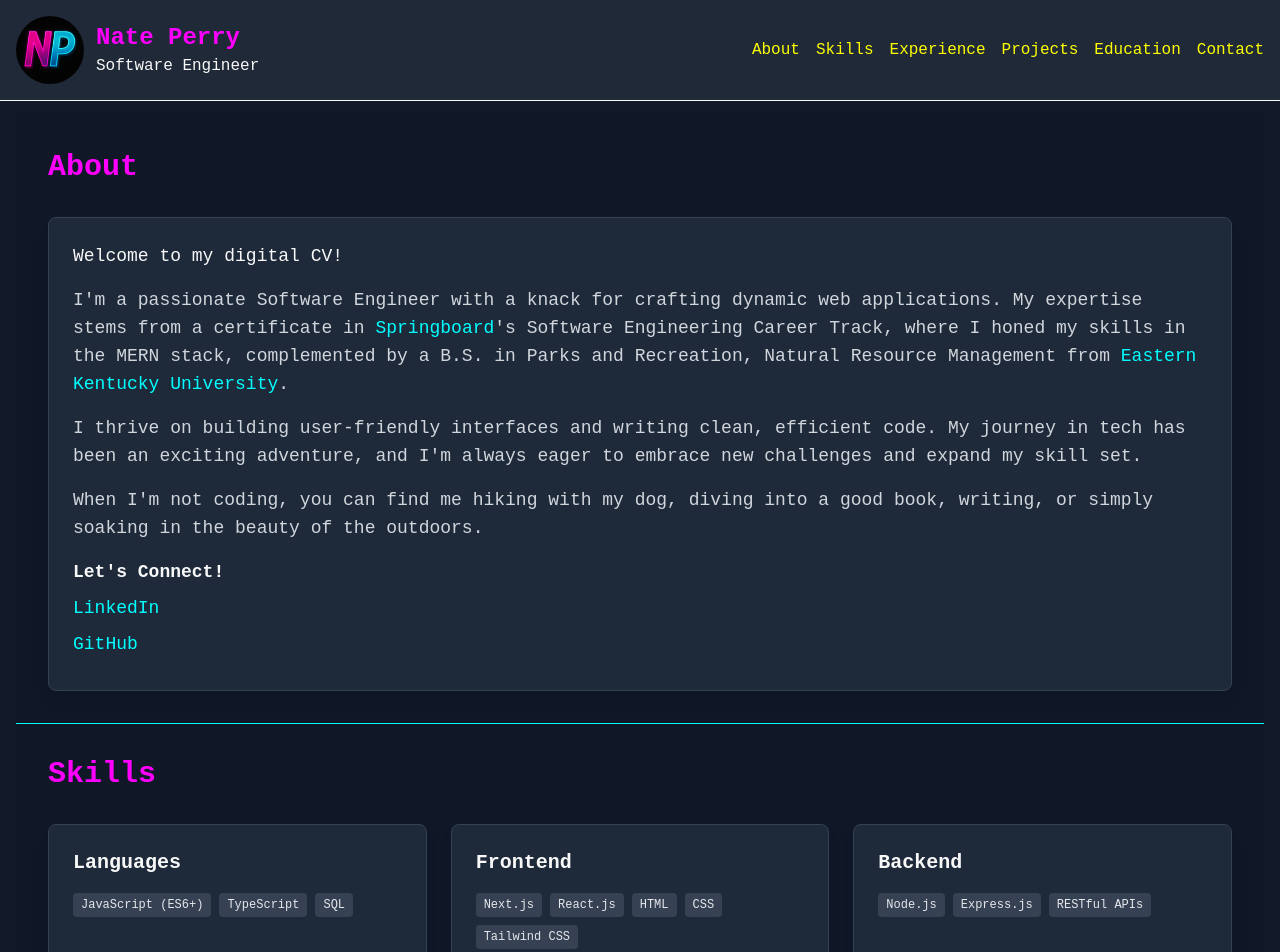
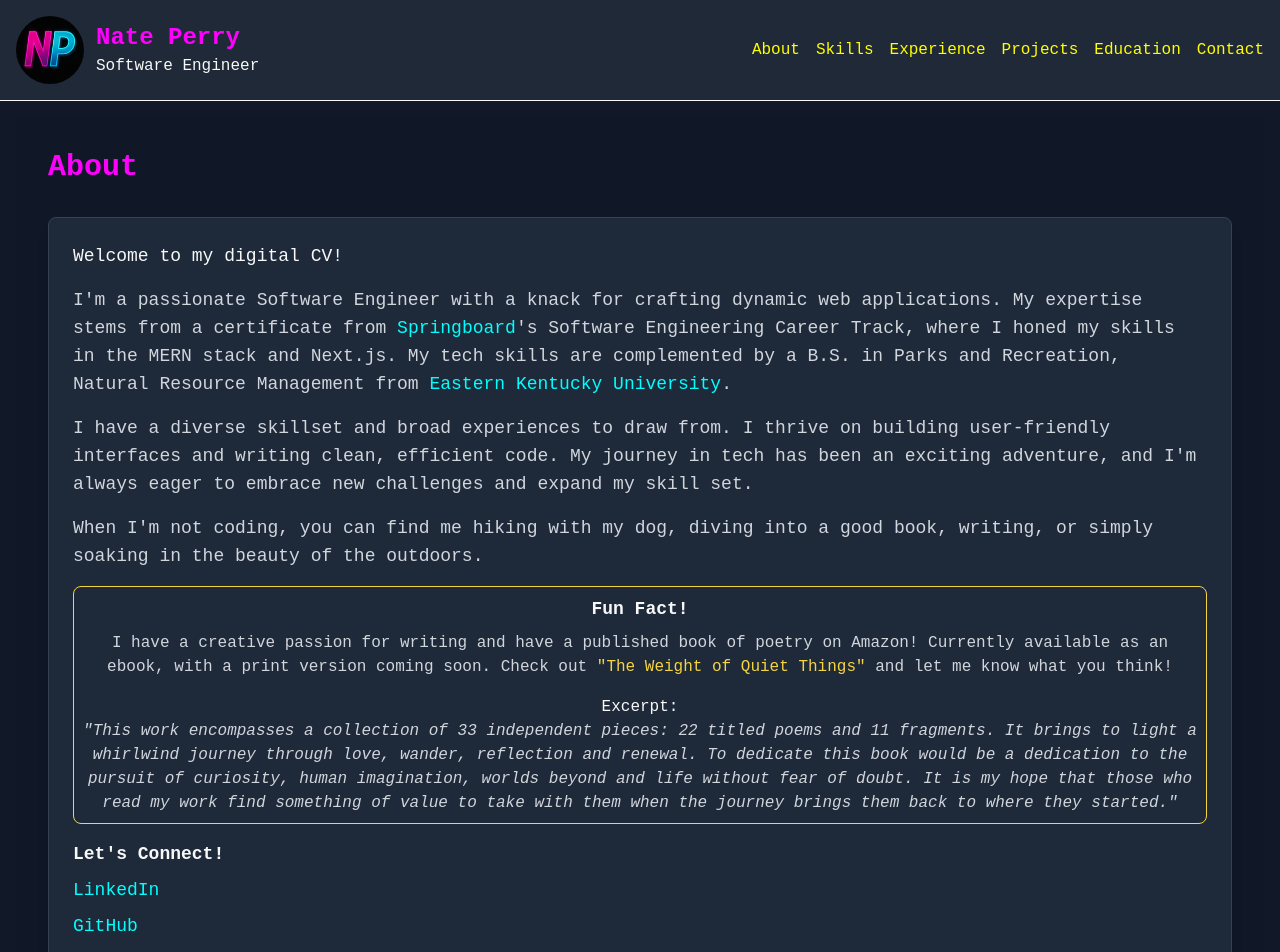
Before and after one commit to natep1123/Digital-CV, a Next.js app: page / in a window 1280 px wide. Shown: the top 952 px of the page. Built offline with nearby package versions, Linux system fonts and the light colour scheme.

Commit message:
Added redirect for Portfolio link, changed near grad to recent grad, and added fun fact to about section

```diff
--- a/src/components/About.jsx
+++ b/src/components/About.jsx
@@ -12,7 +12,7 @@ export default function About() {
           </p>
           <p className="text-gray-300 text-lg mb-4">
             I'm a passionate Software Engineer with a knack for crafting dynamic
-            web applications. My expertise stems from a certificate in{" "}
+            web applications. My expertise stems from a certificate from{" "}
             <a
               href="https://www.springboard.com/"
               target="_blank"
@@ -22,8 +22,8 @@ export default function About() {
               Springboard
             </a>
             's Software Engineering Career Track, where I honed my skills in the
-            MERN stack, complemented by a B.S. in Parks and Recreation, Natural
-            Resource Management from{" "}
+            MERN stack and Next.js. My tech skills are complemented by a B.S. in
+            Parks and Recreation, Natural Resource Management from{" "}
             <a
               href="https://www.eku.edu/"
               target="_blank"
@@ -35,7 +35,8 @@ export default function About() {
             .
           </p>
           <p className="text-gray-300 text-lg mb-4">
-            I thrive on building user-friendly interfaces and writing clean,
+            I have a diverse skillset and broad experiences to draw from. I
+            thrive on building user-friendly interfaces and writing clean,
             efficient code. My journey in tech has been an exciting adventure,
             and I'm always eager to embrace new challenges and expand my skill
             set.
@@ -45,6 +46,42 @@ export default function About() {
             a good book, writing, or simply soaking in the beauty of the
             outdoors.
           </p>
+
+          <div className="text-center border border-[#f5d442] rounded-lg p-2 mb-4">
+            <div className="mb-4">
+              <h3 className="text-lg font-semibold text-[#f8f8f8] mb-2">
+                Fun Fact!
+              </h3>
+              <p className="text-gray-300">
+                I have a creative passion for writing and have a published book
+                of poetry on Amazon! Currently available as an ebook, with a
+                print version coming soon. Check out{" "}
+                <a
+                  href="https://a.co/d/cBL5e5e"
+                  target="_blank"
+                  rel="noopener noreferrer"
+                  className="text-[#f5d442] hover:underline"
+                >
+                  "The Weight of Quiet Things"
+                </a>{" "}
+                and let me know what you think!
+              </p>
+            </div>
+            <div>
+              Excerpt:
+              <blockquote className="text-gray-300 italic">
+                "This work encompasses a collection of 33 independent pieces: 22
+                titled poems and 11 fragments. It brings to light a whirlwind
+                journey through love, wander, reflection and renewal. To
+                dedicate this book would be a dedication to the pursuit of
+                curiosity, human imagination, worlds beyond and life without
+                fear of doubt. It is my hope that those who read my work find
+                something of value to take with them when the journey brings
+                them back to where they started."
+              </blockquote>
+            </div>
+          </div>
+
           <div>
             <h3 className="text-lg font-semibold text-[#f8f8f8] mb-2">
               Let's Connect!
--- a/src/components/Experience.jsx
+++ b/src/components/Experience.jsx
@@ -8,7 +8,7 @@ export default function Experience() {
         <h2 className="text-3xl font-bold text-[#ff00ff] mb-8">Experience</h2>
         <div className="bg-gray-800 rounded-lg p-6 shadow-lg border border-gray-700">
           <p className="text-gray-300 text-lg mb-4">
-            As a near graduate from Springboard's Software Engineering Career
+            As a recent graduate from Springboard's Software Engineering Career
             Track, I bring 800+ hours of intensive training and hands-on
             experience building full-stack applications with the MERN stack
             (MongoDB, Express.js, React.js, Node.js) + Next.js.
@@ -20,7 +20,7 @@ export default function Experience() {
             University, I'm eager to apply my skills in a professional setting.
           </p>
           <p className="text-lg font-semibold">
-            I’m actively seeking my first opportunity to contribute as a
+            I am actively seeking my first opportunity to contribute as a
             software engineer, ready to tackle challenges and grow within a
             dynamic team.
           </p>
--- a/src/components/Projects.jsx
+++ b/src/components/Projects.jsx
@@ -12,6 +12,8 @@ export default function Projects() {
           View my Portfolio here:{" "}
           <a
             href="https://github.com/natep1123/Portfolio"
+            target="_blank"
+            rel="noopener noreferrer"
             className="text-[#00ffff] hover:underline"
           >
             Portfolio
```
